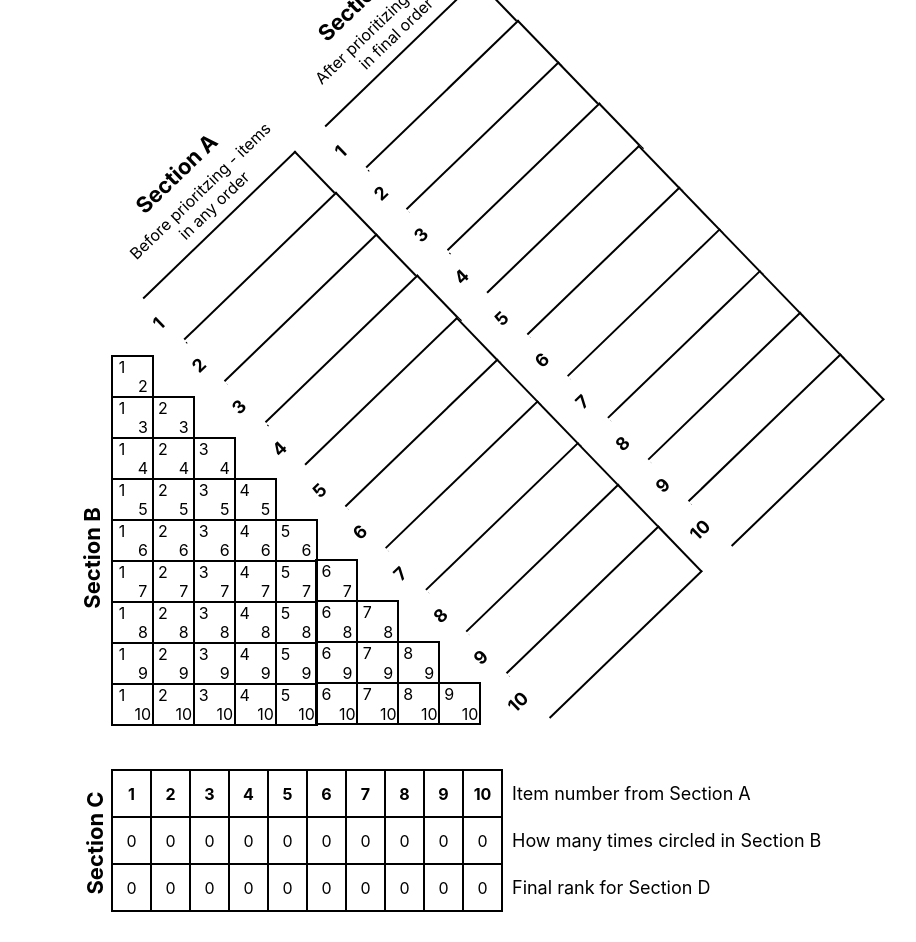
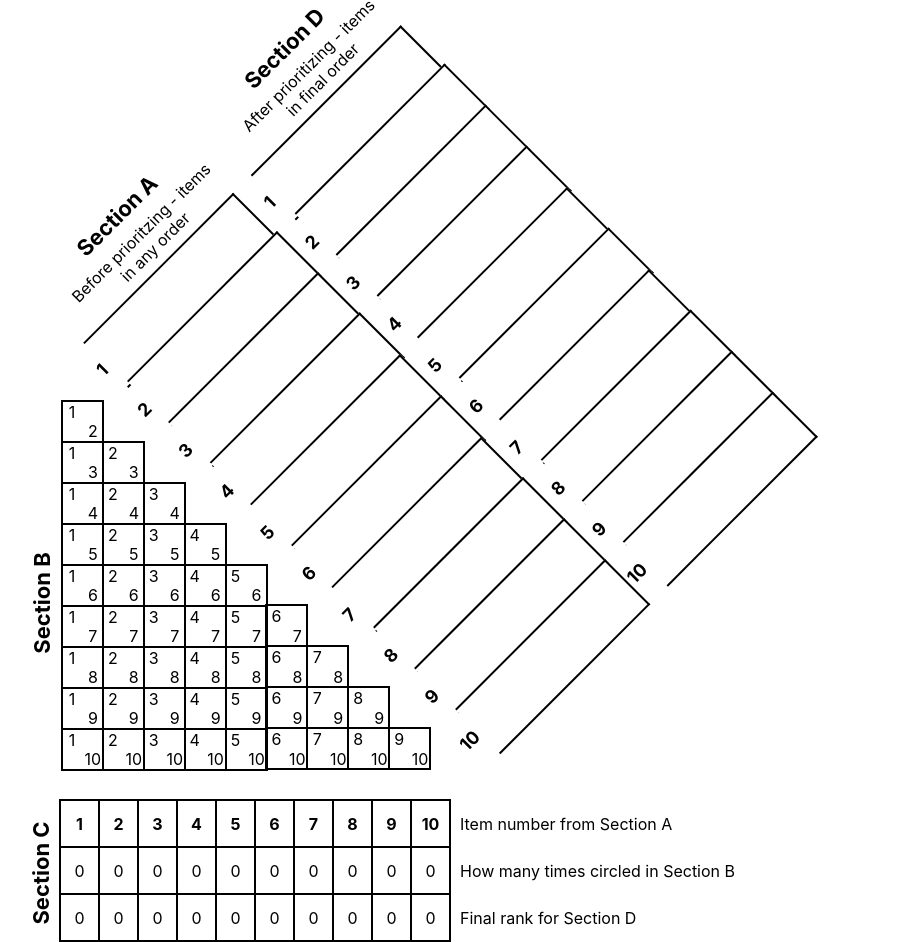
Before and after one commit to zFlux/prioritization-grid, a React (Create React App) app: page / in a window 1280 px wide. Shown: the part 100-1042 px from the top of the page, without its empty margins (62-978 px from the left). Before the commit the page ends 1012 px from the top, so only its background shows below. Built offline with nearby package versions, Linux system fonts and the light colour scheme.

Commit message:
refactor(grid): Break up styles into files

```diff
--- /dev/null
+++ b/src/components/ItemField.scss
@@ -0,0 +1,11 @@
+.ItemField {
+    display: flex;
+    flex-direction: row;
+}
+
+.ItemLabel {
+    text-align: center;
+    display: flex;
+    align-items: center;
+    justify-content: center;
+}
--- a/src/components/ItemField.tsx
+++ b/src/components/ItemField.tsx
@@ -1,4 +1,5 @@
 import React from 'react';
+import './ItemField.scss';
 
 interface ItemFieldProps {
     itemID: number;
--- /dev/null
+++ b/src/components/ItemGrid.scss
@@ -0,0 +1,9 @@
+@import '../styles/variables';
+
+.ItemGrid {
+    transform: rotate($priortization-lists-rotate);
+    top: $prioritization-grid-top;
+    left: $prioritization-grid-left + 130px;
+    display: flex;
+    position: absolute;
+}
--- /dev/null
+++ b/src/components/ItemGrid.tsx
@@ -0,0 +1,22 @@
+import React, { ChangeEvent } from 'react';
+import ItemList from './ItemList';
+import ResultList from './ResultList';
+import './ItemGrid.scss';
+
+interface ItemGridProps {
+    onChange: (event: ChangeEvent<HTMLTextAreaElement>) => void;
+    resultList: string[];
+
+}
+
+export default class ItemField extends React.Component<ItemGridProps> {
+    render() {
+        return (
+            <div className='ItemGrid'>
+                <ItemList itemCount={10} onChange={this.props.onChange}/>
+                <ResultList resultList={this.props.resultList} />
+            </div>
+        );
+    }
+
+}
--- a/src/components/ItemList.scss
+++ b/src/components/ItemList.scss
@@ -1,13 +1,6 @@
 @import '../styles/variables';
 
-.ItemList {
-    transform: rotate($priortization-lists-rotate);
-    position: absolute;
-    top: $prioritization-grid-top + 135px;
-    left: $prioritization-grid-left + 170px;
-  }
-
-.ItemListTitle {
+  .ItemListTitle {
     height: 10px;
     width: 200px;
     margin-left: auto;
@@ -21,7 +14,6 @@
     margin-left: auto;
     font-size: 16px;
     font-weight: normal;
-    vertical-align: middle;
   }
 
   .ItemTextbox {
@@ -37,6 +29,7 @@
     border-right: 2px solid black;
     border-top: 2px solid black;
     border-bottom: 2px solid black;
+    position:inherit;
   }
 
   .ItemTextbox:focus {
--- a/src/components/PrioritizationGrid.scss
+++ b/src/components/PrioritizationGrid.scss
@@ -1,5 +1,9 @@
+@import '../styles/variables';
+
 .PrioritizationGridTitle {
-    margin-left: auto;
+    position: absolute;
+    top: $prioritization-grid-top - 100px;
+    left: $prioritization-grid-left;
     font-size: 28px;
     font-weight: bold;
 }
--- a/src/components/PrioritizationGrid.tsx
+++ b/src/components/PrioritizationGrid.tsx
@@ -1,10 +1,9 @@
 import React from 'react';
 import ChoiceGrid from './ChoiceGrid';
-import ItemList from './ItemList';
 import ResultGrid from './ResultGrid';
-import ResultList from './ResultList';
 import { replaceAt } from '../utils/utils';
 import './PrioritizationGrid.scss';
+import ItemGrid from './ItemGrid';
 
 const INITIAL_COUNT_OF_SELECTED_ITEMS = [0,0,0,0,0,0,0,0,0,0,0];
 const INITIAL_LIST_OF_ITEMS = ['', '', '', '', '', '', '', '', '', '', ''];
@@ -79,8 +78,7 @@ export default class PrioritizationGrid extends React.Component<PrioritizationGr
         return (
             <div className='PrioritizationGrid' data-testid='prioritization-grid-id'>
                 <div className='PrioritizationGridTitle'>Prioritizing Grid For 10 Items Or Fewer</div>
-                <ItemList itemCount={10} onChange={this.itemListChange}/>
-                <ResultList resultList={this.state.listOfResultItems} />
+                <ItemGrid resultList={this.state.listOfResultItems} onChange={this.itemListChange} />
                 <ChoiceGrid gridSize={10} onChange={this.choiceGridChange} />
                 <ResultGrid countOfSelectedItems={this.state.countOfSelectedItems} rankingsOfItems={this.state.rankingOfItems} />
             </div>
--- a/src/components/ResultGrid.scss
+++ b/src/components/ResultGrid.scss
@@ -1,36 +1,44 @@
 @import '../styles/variables.scss';
 
-.ResultGrid {
+$result-grid-top: $prioritization-grid-top + 340px;
+$result-grid-left: $prioritization-grid-left - 24px;
+
+  .ResultGrid {
     position: absolute;
-    top: $prioritization-grid-top + 840px;
-    left: $prioritization-grid-left + 24px;
+    top: $result-grid-top + 440px;
+    left: $result-grid-left + 46px;
   }
 
-.ResultGridTitle {
+  .ResultGridTitle {
+    top: $result-grid-top + 500px;
+    left: $result-grid-left - 25px;
     position: absolute;
     font-size: 22px;
     font-weight: bold;
-    top: $prioritization-grid-top + 900px;
-    left: $prioritization-grid-left - 45px;
     transform: rotate(-90deg);
-
   }
 
   .ResultGridRowTitle {
-    font-size: 18px;
+    display:flex;
+    justify-content: center;
+    align-items: center;
     padding: 10px;
   }
 
-  .ResultGridRow {
+  .ResultGridItemNumber {
     display: flex;
-    flex-direction: row;
-    justify-content: normal;
-    align-items: center;
+  }
+
+  .ResultGridSelected {
+    display: flex;
+  }
+
+  .ResultGridRanked {
+    display: flex;
   }
 
   .ResultGridCell {
     display: flex;
-    flex-direction: column;
     justify-content: center;
     align-items: center;
     width: 37px;
@@ -42,7 +50,6 @@
   .ResultGridCellTitle {
     font-weight: bolder;
     display: flex;
-    flex-direction: column;
     justify-content: center;
     align-items: center;
     width: 37px;
--- a/src/components/ResultGrid.tsx
+++ b/src/components/ResultGrid.tsx
@@ -28,15 +28,15 @@ export default class ResultGrid extends React.Component<ResultGridProps> {
             <div>
                 <div className='ResultGridTitle'>Section C</div>
                 <div className='ResultGrid'>
-                    <div className='ResultGridRow'>
+                    <div className='ResultGridItemNumber'>
                         {buildTitleRow(this.props.countOfSelectedItems)}
                         <div className='ResultGridRowTitle'>Item number from Section A</div>
                     </div>
-                    <div className='ResultGridRow'>
+                    <div className='ResultGridSelected'>
                         {buildRow(this.props.countOfSelectedItems)}
                         <div className='ResultGridRowTitle'>How many times circled in Section B</div>
                     </div>
-                    <div className='ResultGridRow'>
+                    <div className='ResultGridRanked'>
                         {buildRow(this.props.rankingsOfItems)}
                         <div className='ResultGridRowTitle'>Final rank for Section D</div>
                     </div>
--- a/src/components/ResultList.scss
+++ b/src/components/ResultList.scss
@@ -1,11 +1,4 @@
 @import '../styles/variables';
-
-.ResultList {
-    transform: rotate($priortization-lists-rotate);
-    position: absolute;
-    top: $prioritization-grid-top - 37px;
-    left: $prioritization-grid-left + 352px;
-  }
 
   .ResultListTitle {
     height: 10px;
--- a/src/styles/_variables.scss
+++ b/src/styles/_variables.scss
@@ -1,9 +1,9 @@
-$priortization-lists-rotate: -44deg;
+$priortization-lists-rotate: -45deg;
 
-$prioritization-grid-left: 150px;
-$prioritization-grid-top: 30px;
+$prioritization-grid-left: 100px;
+$prioritization-grid-top: 120px;
 
-$choice-grid-top: 425px;
+$choice-grid-top: 380px;
 $choice-grid-left: 23px;
 
 $choice-grid-col-width: 39px;
```
